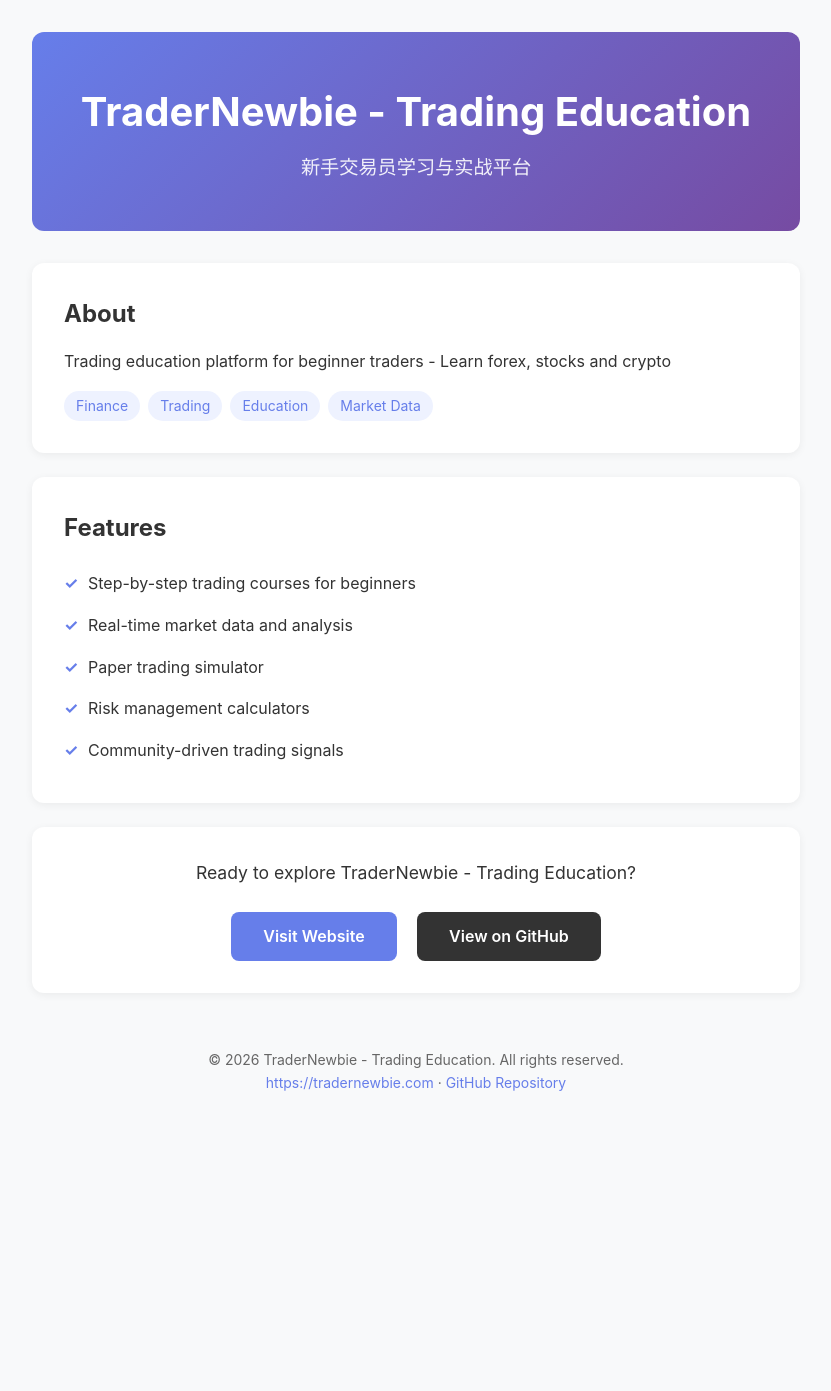
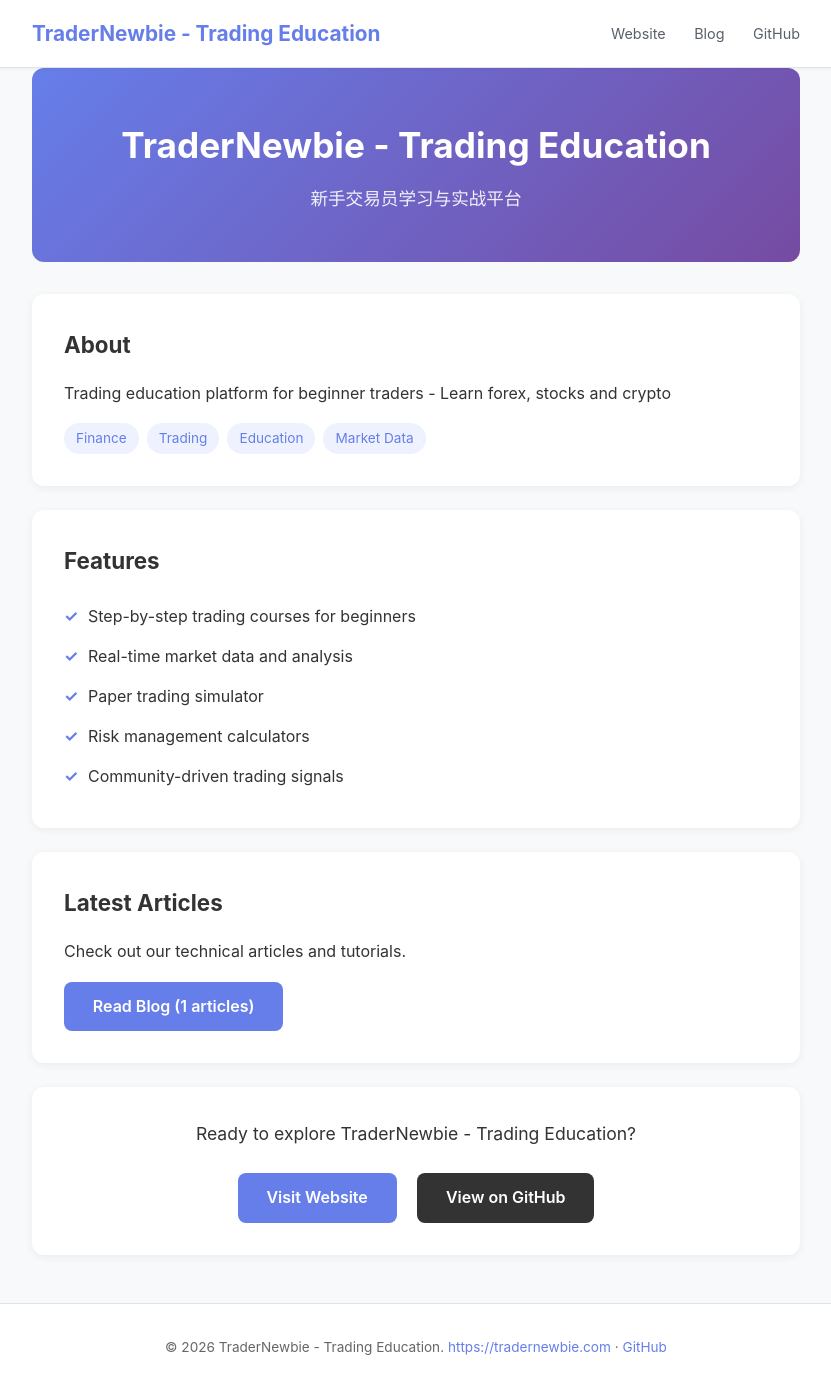
Before and after one commit to niceyayale/tradernewbie-web, a plain HTML site: page index.html in a window 1280 px wide. Shown: the whole page, without its empty margins (224-1055 px from the left). Before the commit the page ends 1158 px from the top, so only its background shows below. Drawn offline with Linux system fonts and the light colour scheme.

Commit message:
docs: update home page with blog link

```diff
--- a/index.html
+++ b/index.html
@@ -8,44 +8,24 @@
   <meta name="keywords" content="trading, finance, education, forex, stocks, crypto">
   <meta property="og:title" content="TraderNewbie - Trading Education">
   <meta property="og:description" content="Trading education platform for beginner traders - Learn forex, stocks and crypto">
-  <meta property="og:url" content="https://tradernewbie.com">
+  <meta property="og:url" content="https://niceyayale.github.io/tradernewbie-web/">
   <meta property="og:type" content="website">
-  <link rel="canonical" href="https://tradernewbie.com">
-  <style>
-    * { margin: 0; padding: 0; box-sizing: border-box; }
-    body {
-      font-family: -apple-system, BlinkMacSystemFont, 'Segoe UI', Roboto, sans-serif;
-      line-height: 1.6; color: #333; background: #f8f9fa;
-    }
-    .container { max-width: 800px; margin: 0 auto; padding: 2rem 1rem; }
-    .hero {
-      text-align: center; padding: 3rem 1rem;
-      background: linear-gradient(135deg, #667eea 0%, #764ba2 100%);
-      color: white; border-radius: 12px; margin-bottom: 2rem;
-    }
-    .hero h1 { font-size: 2.5rem; margin-bottom: 0.5rem; }
-    .hero p { font-size: 1.2rem; opacity: 0.9; }
-    .section { background: white; border-radius: 12px; padding: 2rem; margin-bottom: 1.5rem; box-shadow: 0 2px 8px rgba(0,0,0,0.06); }
-    .section h2 { font-size: 1.5rem; margin-bottom: 1rem; color: #333; }
-    .features { list-style: none; }
-    .features li { padding: 0.5rem 0; padding-left: 1.5rem; position: relative; }
-    .features li::before { content: "\2713"; position: absolute; left: 0; color: #667eea; font-weight: bold; }
-    .badges { display: flex; gap: 0.5rem; flex-wrap: wrap; margin-top: 1rem; }
-    .badge { background: #eef2ff; color: #667eea; padding: 0.25rem 0.75rem; border-radius: 20px; font-size: 0.875rem; }
-    .cta { text-align: center; padding: 2rem; }
-    .btn {
-      display: inline-block; padding: 0.75rem 2rem; background: #667eea; color: white;
-      text-decoration: none; border-radius: 8px; font-weight: 600; transition: background 0.2s;
-    }
-    .btn:hover { background: #5568d3; }
-    .btn-secondary { background: #333; margin-left: 1rem; }
-    .btn-secondary:hover { background: #555; }
-    .footer { text-align: center; padding: 2rem; color: #666; font-size: 0.875rem; }
-    .footer a { color: #667eea; text-decoration: none; }
-  </style>
+  <link rel="canonical" href="https://niceyayale.github.io/tradernewbie-web/">
+  <link rel="stylesheet" href="https://niceyayale.github.io/tradernewbie-web/assets/style.css">
 </head>
 <body>
-  <div class="container">
+  <header class="site-header">
+    <div class="container">
+      <a href="https://niceyayale.github.io/tradernewbie-web/" class="logo">TraderNewbie - Trading Education</a>
+      <nav>
+        <a href="https://tradernewbie.com">Website</a>
+        <a href="https://niceyayale.github.io/tradernewbie-web/blog/">Blog</a>
+        <a href="https://github.com/niceyayale/tradernewbie-web">GitHub</a>
+      </nav>
+    </div>
+  </header>
+
+  <main class="container">
     <div class="hero">
       <h1>TraderNewbie - Trading Education</h1>
       <p>新手交易员学习与实战平台</p>
@@ -54,35 +34,37 @@
     <div class="section">
       <h2>About</h2>
       <p>Trading education platform for beginner traders - Learn forex, stocks and crypto</p>
-      <div class="badges">
-        <span class="badge">Finance</span>
+      <div class="badges"><span class="badge">Finance</span>
 <span class="badge">Trading</span>
 <span class="badge">Education</span>
-<span class="badge">Market Data</span>
-      </div>
+<span class="badge">Market Data</span></div>
     </div>
 
     <div class="section">
       <h2>Features</h2>
-      <ul class="features">
-        <li>Step-by-step trading courses for beginners</li>
+      <ul class="features"><li>Step-by-step trading courses for beginners</li>
 <li>Real-time market data and analysis</li>
 <li>Paper trading simulator</li>
 <li>Risk management calculators</li>
-<li>Community-driven trading signals</li>
-      </ul>
+<li>Community-driven trading signals</li></ul>
     </div>
 
+    <div class="section">
+      <h2>Latest Articles</h2>
+      <p>Check out our technical articles and tutorials.</p>
+      <p style="margin-top:1rem"><a href="https://niceyayale.github.io/tradernewbie-web/blog/" class="btn">Read Blog (1 articles)</a></p>
+    </div>
     <div class="section cta">
-      <p style="margin-bottom: 1.5rem; font-size: 1.1rem;">Ready to explore TraderNewbie - Trading Education?</p>
+      <p style="margin-bottom:1.5rem;font-size:1.1rem">Ready to explore TraderNewbie - Trading Education?</p>
       <a href="https://tradernewbie.com" class="btn">Visit Website</a>
       <a href="https://github.com/niceyayale/tradernewbie-web" class="btn btn-secondary">View on GitHub</a>
     </div>
+  </main>
 
-    <div class="footer">
-      <p>&copy; 2026 TraderNewbie - Trading Education. All rights reserved.</p>
-      <p><a href="https://tradernewbie.com">https://tradernewbie.com</a> &middot; <a href="https://github.com/niceyayale/tradernewbie-web">GitHub Repository</a></p>
+  <footer class="site-footer">
+    <div class="container">
+      <p>&copy; 2026 TraderNewbie - Trading Education. <a href="https://tradernewbie.com">https://tradernewbie.com</a> &middot; <a href="https://github.com/niceyayale/tradernewbie-web">GitHub</a></p>
     </div>
-  </div>
+  </footer>
 </body>
 </html>
```
